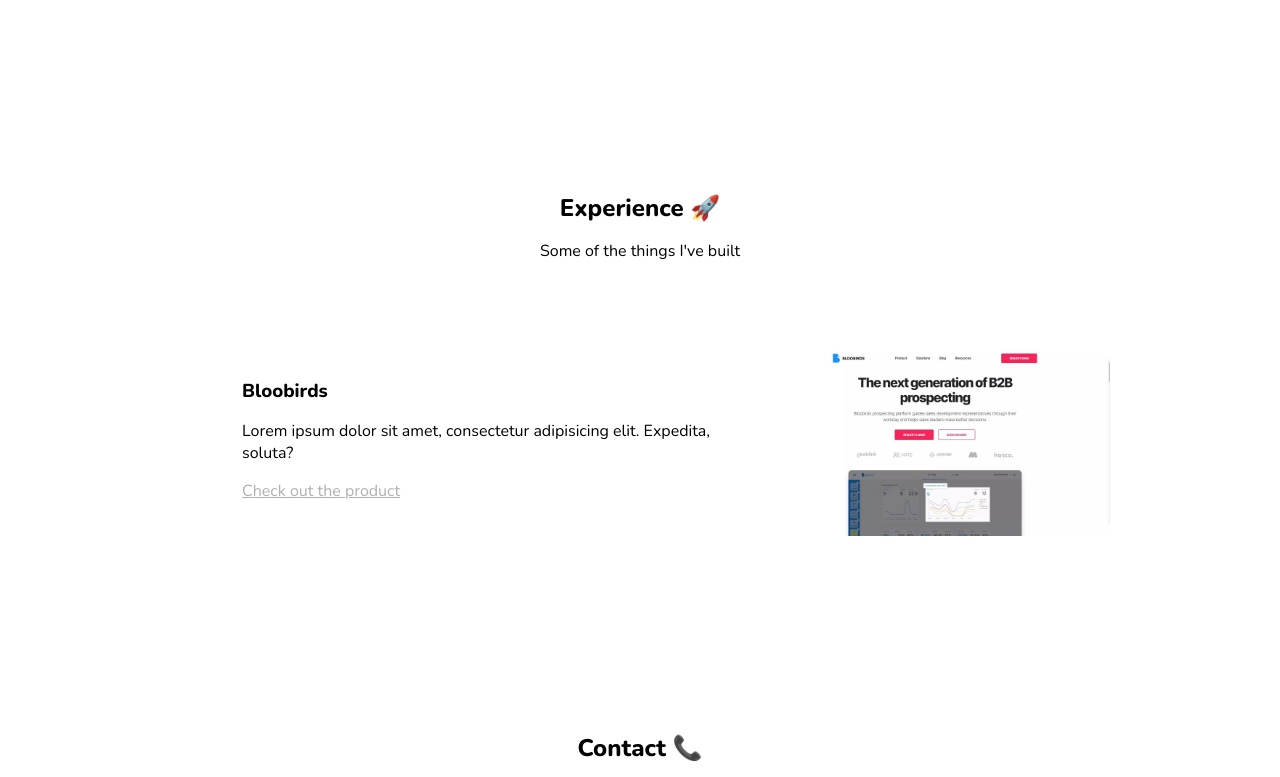
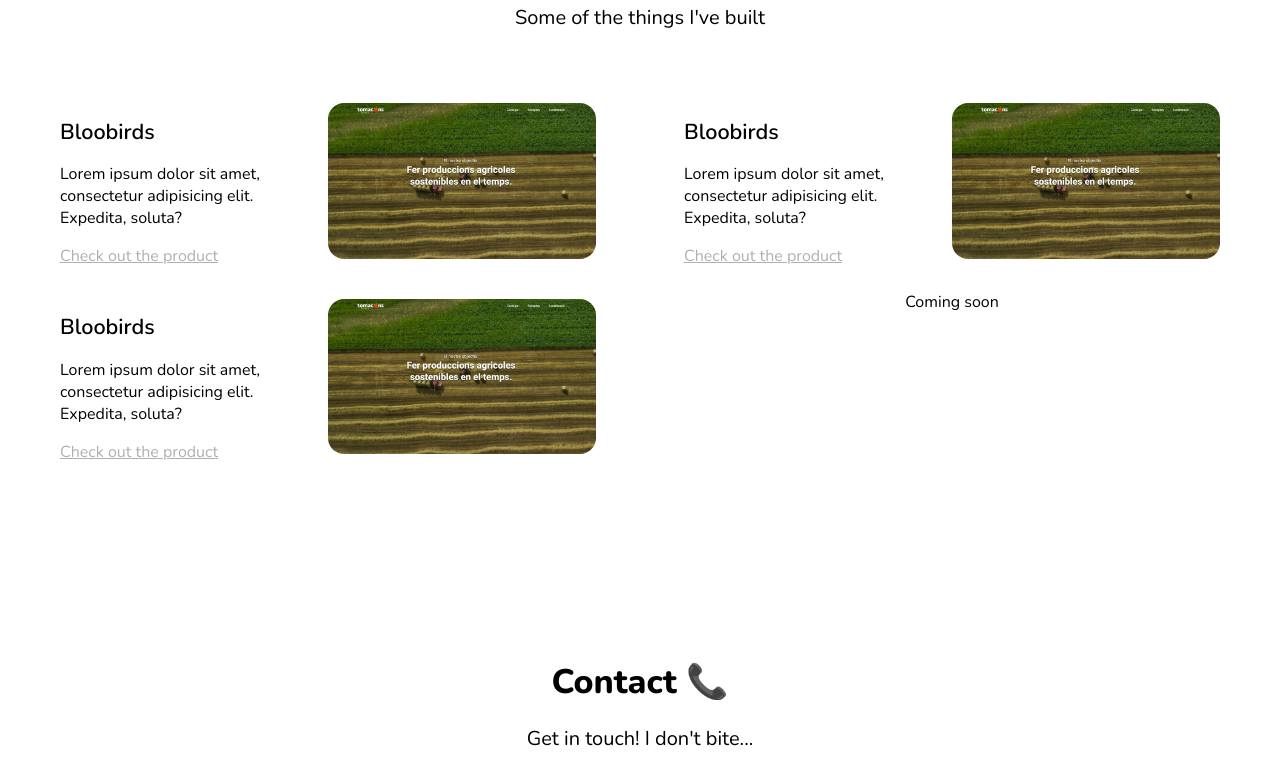
Before and after one commit to heykapil/vimtor.io, an Eleventy site: page src/index.html in a window 1280 px wide. Shown: the part 660-1437 px from the top of the page. Built offline with nearby package versions, Linux system fonts and the light colour scheme; Eleventy itself is replaced by a stand-in of ours; files that its build step writes are made by us from their sources.

Commit message:
feat: project

```diff
--- a/src/index.html
+++ b/src/index.html
@@ -16,7 +16,9 @@
 </head>
 <body>
 <header>
-    <img class="profile-image" src="/images/profile.jpg" alt="profile picture">
+    <picture>
+        <img class="profile-image" src="/images/profile.jpg" alt="profile picture">
+    </picture>
     <div class="hero-info">
         <h1>Covandonga 🤙</h1>
         <p>When I was a child, I dreamed of becoming an inventor.</p>
@@ -33,8 +35,25 @@
                 <p>Lorem ipsum dolor sit amet, consectetur adipisicing elit. Expedita, soluta?</p>
                 <a href="https://bloobirds.com">Check out the product</a>
             </div>
-            <img class="project-banner" src="images/bloobirds.jpg" alt="bloobirds">
+            <img class="project-banner" src="images/tomacons.jpg" alt="bloobirds">
         </li>
+        <li class="project-item">
+            <div class="project-info">
+                <h3 class="project-title">Bloobirds</h3>
+                <p>Lorem ipsum dolor sit amet, consectetur adipisicing elit. Expedita, soluta?</p>
+                <a href="https://bloobirds.com">Check out the product</a>
+            </div>
+            <img class="project-banner" src="images/tomacons.jpg" alt="bloobirds">
+        </li>
+        <li class="project-item">
+            <div class="project-info">
+                <h3 class="project-title">Bloobirds</h3>
+                <p>Lorem ipsum dolor sit amet, consectetur adipisicing elit. Expedita, soluta?</p>
+                <a href="https://bloobirds.com">Check out the product</a>
+            </div>
+            <img class="project-banner" src="images/tomacons.jpg" alt="bloobirds">
+        </li>
+        <div class="soon">Coming soon</div>
     </ul>
 </section>
 <section>
--- a/src/style.css
+++ b/src/style.css
@@ -4,7 +4,7 @@
   --color-gray-300: #b0b0b0;
   --color-gray-200: #d5d5d5;
   --font-weight-regular: 400;
-  --font-weight-bold: 700;
+  --font-weight-bold: 600;
   --font-weight-extra-bold: 800;
   --font-family-primary: "Nunito", sans-serif;
 }
@@ -17,12 +17,19 @@
 
 body {
   font-family: var(--font-family-primary);
+  text-align: center;
+  margin: 0;
 }
 
 h1,
 h2 {
-  text-align: center;
   font-weight: var(--font-weight-extra-bold);
+}
+
+ul,
+li {
+  padding: 0;
+  list-style: none;
 }
 
 img {
@@ -47,20 +54,17 @@
 
 .profile-image {
   border-radius: 100%;
+  width: 200px;
 }
 
 section {
   margin-top: 196px;
 }
 
-h2 {
-  margin-bottom: 16px;
-}
-
 .subtitle {
-  text-align: center;
   margin-bottom: 56px;
   padding: 0 3.2rem;
+  font-size: clamp(100%, 1rem + 0.5vw, 1.25rem);
 }
 
 @media (min-width: 700px) {
@@ -84,6 +88,12 @@
 h1 {
   margin-top: 1em;
   margin-bottom: 0.5em;
+  font-size: clamp(100%, 1rem + 3vw, 2.125rem);
+}
+
+h2 {
+  margin-bottom: 16px;
+  font-size: clamp(100%, 1rem + 3vw, 2.125rem);
 }
 
 @media screen and (min-width: 700px) {
@@ -99,6 +109,7 @@
 }
 
 .hero-info > p {
+  font-size: clamp(100%, 0.9rem + 1vw, 1.25rem);
   margin-bottom: 0.5em;
 }
 
@@ -110,29 +121,20 @@
   }
 }
 
-.project-list {
-  display: grid;
-  justify-content: center;
-  align-items: center;
-  row-gap: 96px;
+.project-item {
+  margin-top: 64px;
 }
 
-.project-item {
-  max-width: 900px;
-}
-
-@media screen and (min-width: 700px) {
-  .project-item {
-    display: flex;
-    align-items: center;
-    justify-content: space-between;
-    text-align: left;
-    padding-left: 2em;
-  }
+.project-info {
+  max-width: 80%;
+  margin: 0 auto;
+  flex-basis: 100%;
 }
 
 .project-title {
   margin-bottom: 0.75em;
+  font-weight: var(--font-weight-bold);
+  font-size: clamp(100%, 1rem + 3vw, 1.35rem);
 }
 
 .project-description {
@@ -144,38 +146,55 @@
   margin-top: 1em;
 }
 
-@media screen and (min-width: 700px) {
+.project-banner {
+  margin-top: 36px;
+  width: 100%;
+  border-radius: inherit;
+  transform: scale(1);
+  transition: all 500ms ease-in-out;
+}
+
+.project-banner:focus,
+.project-banner:hover {
+  transform: scale(1.04);
+}
+
+@media screen and (min-width: 600px) {
+  .project-list {
+    display: grid;
+    justify-content: center;
+    grid-template-columns: repeat(auto-fill, 600px);
+    grid-gap: 24px;
+  }
+
+  .project-item {
+    display: flex;
+    align-items: center;
+    text-align: left;
+    padding: 0 2em;
+    margin-top: 0;
+    min-width: 600px;
+  }
+
+  .project-info {
+    margin-right: 0.5em;
+    max-width: 400px;
+  }
+
   .project-description {
     max-width: 90%;
     margin: unset;
   }
-}
 
-.link {
-  margin-top: 1.25em;
-}
-
-@media screen and (min-width: 700px) {
-  .link,
-  .title,
+  .project-title,
   .project-description {
     text-align: left;
   }
-}
 
-.project-banner {
-  margin-top: 24px;
-  width: 100%;
-  flex-shrink: 0;
-  position: relative;
-  overflow: hidden;
-}
-
-@media screen and (min-width: 700px) {
   .project-banner {
-    border-radius: 16px 0 0 16px;
-    width: 40%;
-    max-width: 512px;
+    margin-top: 0;
+    border-radius: 16px;
+    width: 50%;
   }
 }
 
@@ -183,30 +202,6 @@
   .project-banner {
     border-radius: 16px;
   }
-}
-
-.project-banner::after {
-  pointer-events: none;
-  border-radius: inherit;
-  top: 0;
-  left: 0;
-  z-index: 1;
-  content: "";
-  position: absolute;
-  width: 100%;
-  height: 100%;
-  box-shadow: inset 0 2px 12px rgba(0, 0, 0, 0.15);
-}
-
-.image {
-  border-radius: inherit;
-  width: 100%;
-  transform: scale(1);
-  transition: all 500ms ease-in-out;
-}
-
-.image:hover {
-  transform: scale(1.04);
 }
 
 footer {
@@ -222,8 +217,8 @@
 }
 
 .social-list {
-  display: grid;
-  column-gap: 3.6rem;
-  grid-auto-flow: column;
-  margin: 3.6rem auto 6.4rem;
+  display: flex;
+  width: 50%;
+  max-width: 400px;
+  justify-content: space-between;
 }
```
